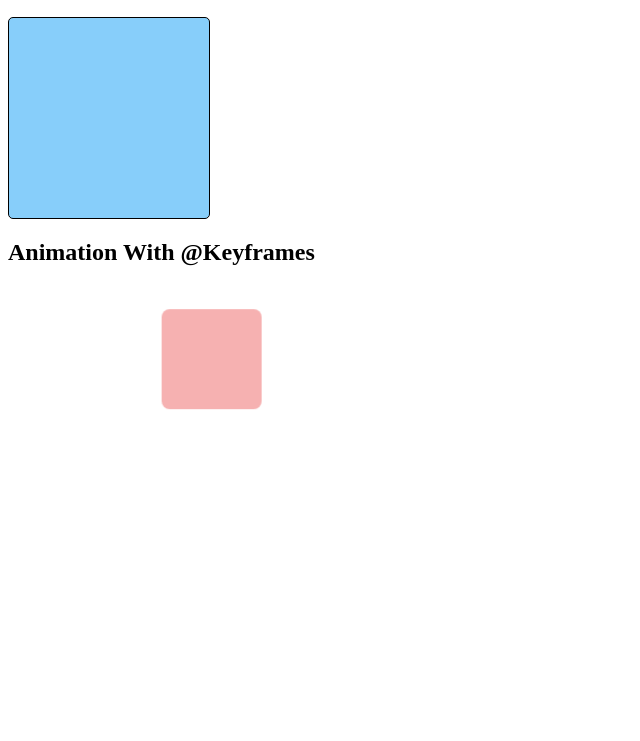
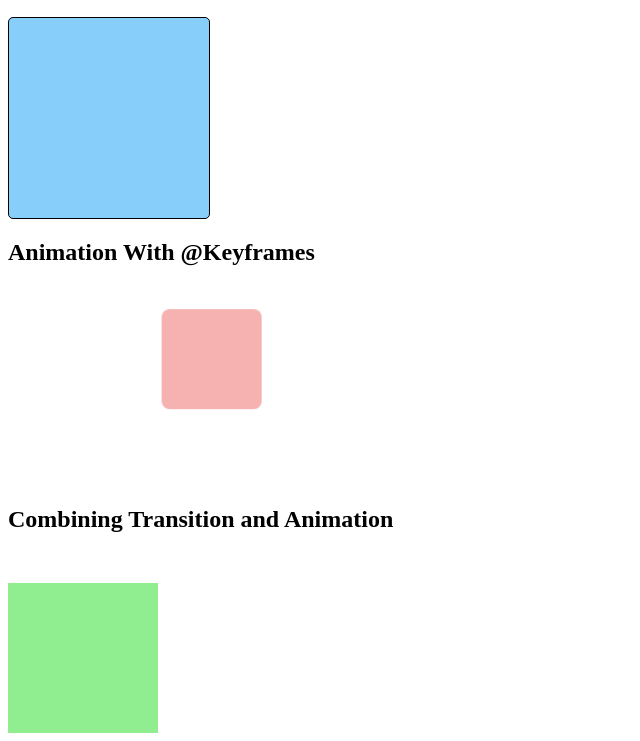
Before and after one commit to creativeemon/CSS-TRANSITION-ANIMATION, a plain HTML site: page index.html in a window 1280 px wide. Shown: the part 110-851 px from the top of the page, without its empty margins (0-640 px from the left). Before the commit the page ends 800 px from the top, so only its background shows below. Drawn offline with Linux system fonts and the light colour scheme.

Commit message:
Combining Transition and Animation add

```diff
--- a/css/styles.css
+++ b/css/styles.css
@@ -48,3 +48,30 @@ transition : property - duration - timing-function -delay
 /*
 animation: name duration timing-function delay iteration-count direction fill-mode;
  */
+
+ .combine-title{
+    margin-top: 120px;
+    margin-bottom: 50px;
+ }
+
+ .animation-box-tansition {
+    width: 150px;
+    height: 150px;
+    background-color: lightgreen;
+    cursor: pointer;
+    transform: background-color 5s ease;
+    animation: rotate-box 5s ease infinite;
+ }
+
+ .animation-box-tansition:hover{
+    background-color: aquamarine;
+ }
+ @keyframes rotate-box {
+    0%{
+        transform: rotate(0deg);
+    }
+    50%{}
+    100%{
+        transform: rotate(360deg);
+    }
+ }
--- a/index.html
+++ b/index.html
@@ -26,6 +26,12 @@
 
         </div>
     </section>
+
+    <!-- step 3 : Combining Transition and Animation -->
+     <section>
+        <h2 class="combine-title">Combining Transition and Animation</h2>
+        <div class="animation-box-tansition"></div>
+     </section>
 </body>
 
 </html>
```
